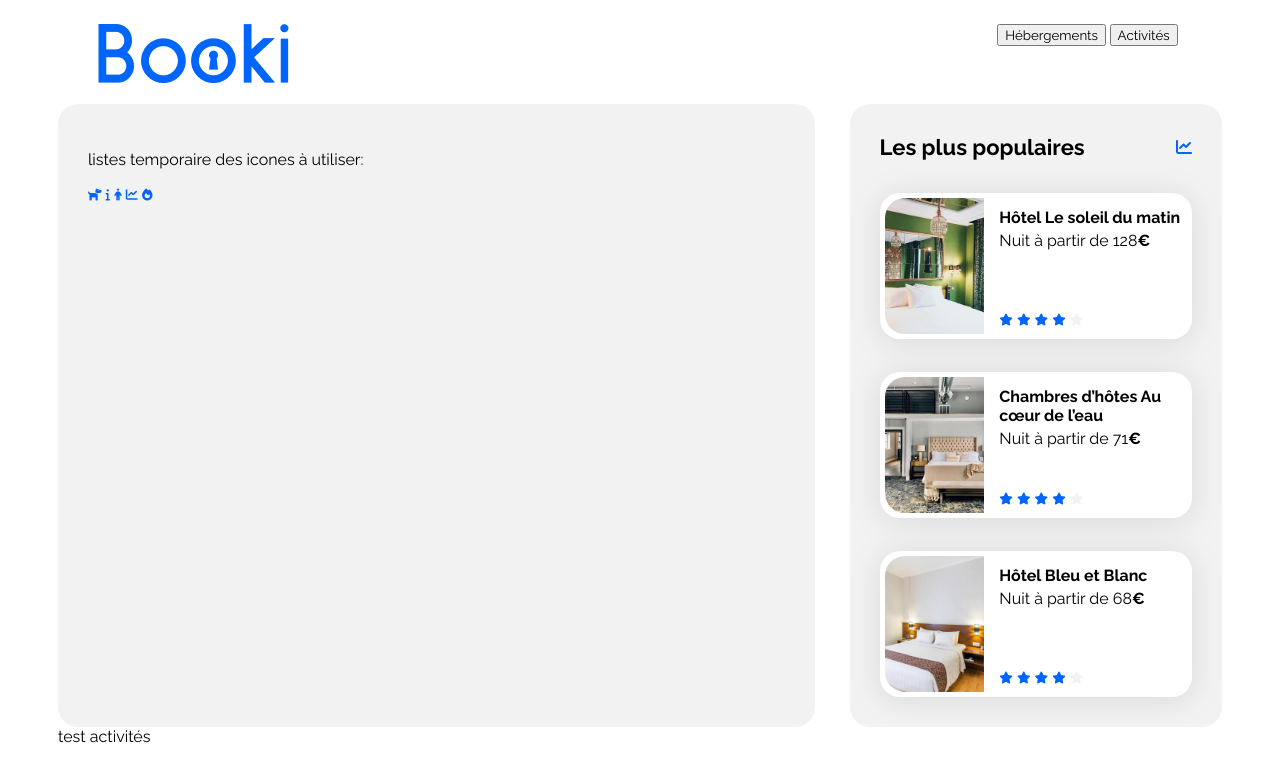
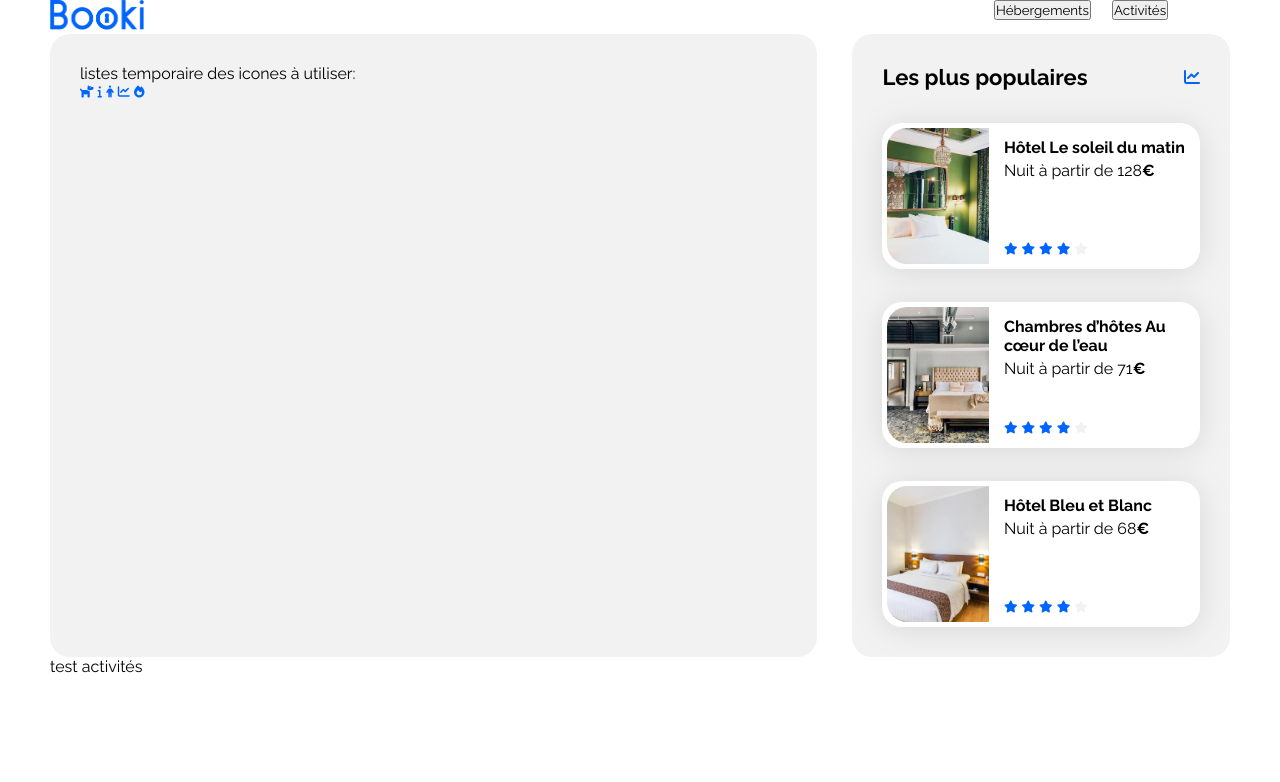
Before and after one commit to Florian-Denis-Dev/Travel-agency, a plain HTML site: page index.html in a window 1280 px wide. Drawn offline with Linux system fonts and the light colour scheme.

Commit message:
modif margin/padding general + modif grid
ajout de padding et margin 0 sur *;
modification pourcentage en fr sur grid;
modification taille logo.

```diff
--- a/CSS/style.css
+++ b/CSS/style.css
@@ -1,6 +1,8 @@
 /****** General ***********/
 * {
     font-family: 'Raleway', sans-serif;
+    margin: 0;
+    padding: 0;
 }
 
 :root {
@@ -62,12 +64,17 @@ a {
 
 #header {
     display: grid;
-    grid-template-columns: 70% 10% 10% 10%;
-    grid-template-rows: 100%;
+    grid-template-columns: 1fr 7fr 1fr 1fr;
+    grid-template-rows: 1fr;
 }
 
 nav ul {
     list-style: none;
+}
+
+li img {
+    width: 80%;
+    height: auto;
 }
 
 #header-logo {
@@ -76,6 +83,7 @@ nav ul {
 
 #header-boutton-hebergements {
     grid-column-start: 3;
+
 }
 
 #header-boutton-activites {
```
